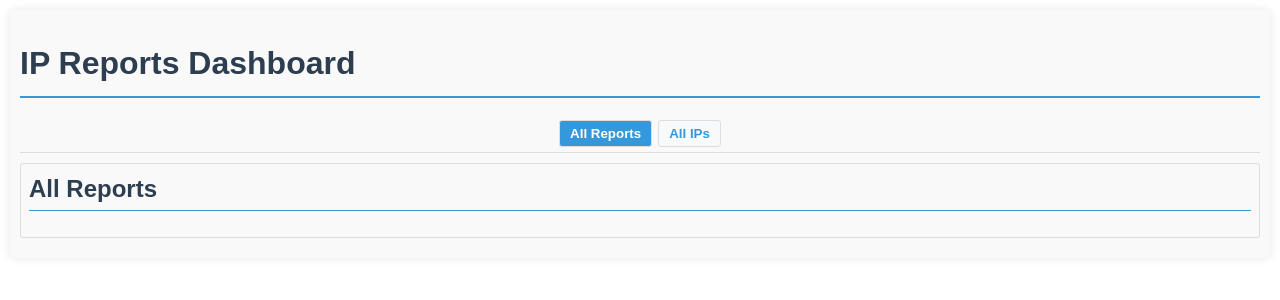
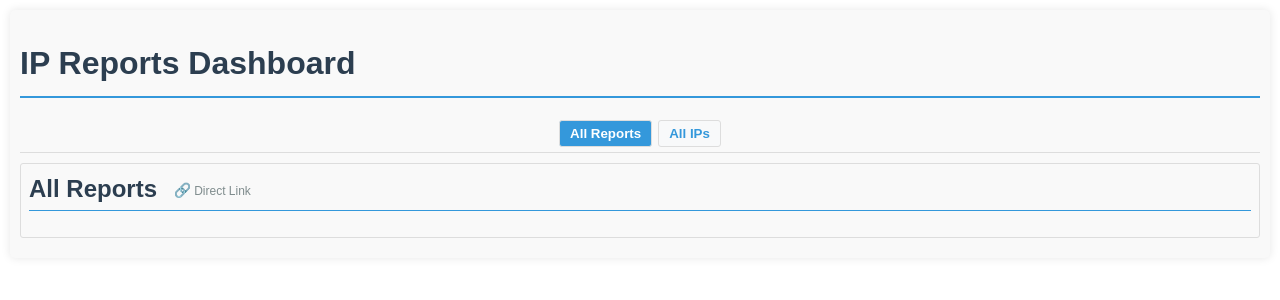
Before and after one commit to fettigcj/egressAddressReports, a Flask app: page / in a window 1280 px wide. Shown: the top 300 px of the page. Run offline with Flask 3, Linux system fonts and the light colour scheme; some libraries are stand-ins or nearby versions.

Commit message:
Add direct link indicators to report headings for easy bookmarking

```diff
--- a/templates/index.html
+++ b/templates/index.html
@@ -25,7 +25,12 @@
         <!-- Prisma Access Egress IPs Report -->
         {% if prisma_data.has_files %}
             <div id="prisma-report" class="report-section active">
-                <h2>Prisma Access Egress IPs</h2>
+                <h2>
+                    Prisma Access Egress IPs
+                    <a href="/prismaaccess" class="direct-link" title="Bookmark this link for direct access">
+                        <span class="direct-link-icon">🔗</span>Direct Link
+                    </a>
+                </h2>
 
                 <div class="embedded-report">
                     <h3>Latest Prisma Access egress IP data:</h3>
@@ -90,7 +95,12 @@
         <!-- Cisco Public IPs Report -->
         {% if cisco_data.has_files %}
             <div id="cisco-report" class="report-section">
-                <h2>Cisco Public IPs</h2>
+                <h2>
+                    Cisco Public IPs
+                    <a href="/cisco" class="direct-link" title="Bookmark this link for direct access">
+                        <span class="direct-link-icon">🔗</span>Direct Link
+                    </a>
+                </h2>
 
                 <div class="embedded-report">
                     <h3>Latest Cisco Public IP data:</h3>
@@ -131,7 +141,12 @@
         <!-- Azure Public IP Objects Report -->
         {% if azure_data.has_files %}
             <div id="azure-report" class="report-section">
-                <h2>Azure Public IP Objects</h2>
+                <h2>
+                    Azure Public IP Objects
+                    <a href="/azure" class="direct-link" title="Bookmark this link for direct access">
+                        <span class="direct-link-icon">🔗</span>Direct Link
+                    </a>
+                </h2>
 
                 <div class="embedded-report">
                     <h3>Latest Azure Public IP Objects data:</h3>
@@ -167,7 +182,12 @@
 
         <!-- All IPs View -->
         <div id="allips-report" class="report-section">
-            <h2>All IPs</h2>
+            <h2>
+                All IPs
+                <a href="/allips" class="direct-link" title="Bookmark this link for direct access">
+                    <span class="direct-link-icon">🔗</span>Direct Link
+                </a>
+            </h2>
 
             <div class="embedded-report">
                 <h3>Combined IP Addresses from All Sources</h3>
@@ -200,7 +220,12 @@
 
         <!-- All Reports View -->
         <div id="all-reports" class="report-section">
-            <h2>All Reports</h2>
+            <h2>
+                All Reports
+                <a href="/" class="direct-link" title="Bookmark this link for direct access">
+                    <span class="direct-link-icon">🔗</span>Direct Link
+                </a>
+            </h2>
 
             <div class="horizontal-reports-container">
                 {% if prisma_data.has_files %}
--- a/templates/layout.html
+++ b/templates/layout.html
@@ -227,6 +227,24 @@
         .dataTables_wrapper {
             margin-bottom: 15px;
         }
+
+        /* Direct link style for report headings */
+        .direct-link {
+            font-size: 12px;
+            margin-left: 10px;
+            color: #7f8c8d;
+            font-weight: normal;
+            vertical-align: middle;
+            cursor: pointer;
+        }
+        .direct-link:hover {
+            color: #3498db;
+            text-decoration: underline;
+        }
+        .direct-link-icon {
+            font-size: 14px;
+            margin-right: 3px;
+        }
     </style>
 </head>
 <body>
```
